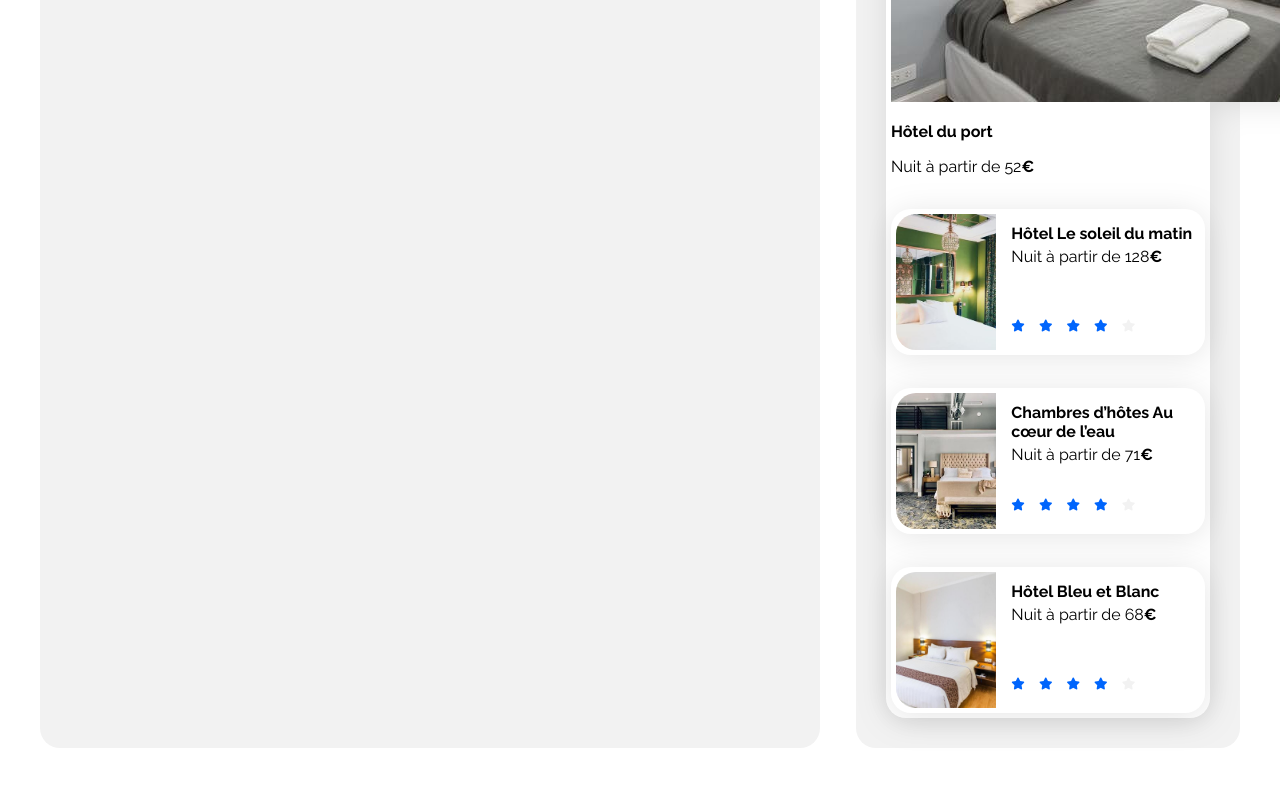
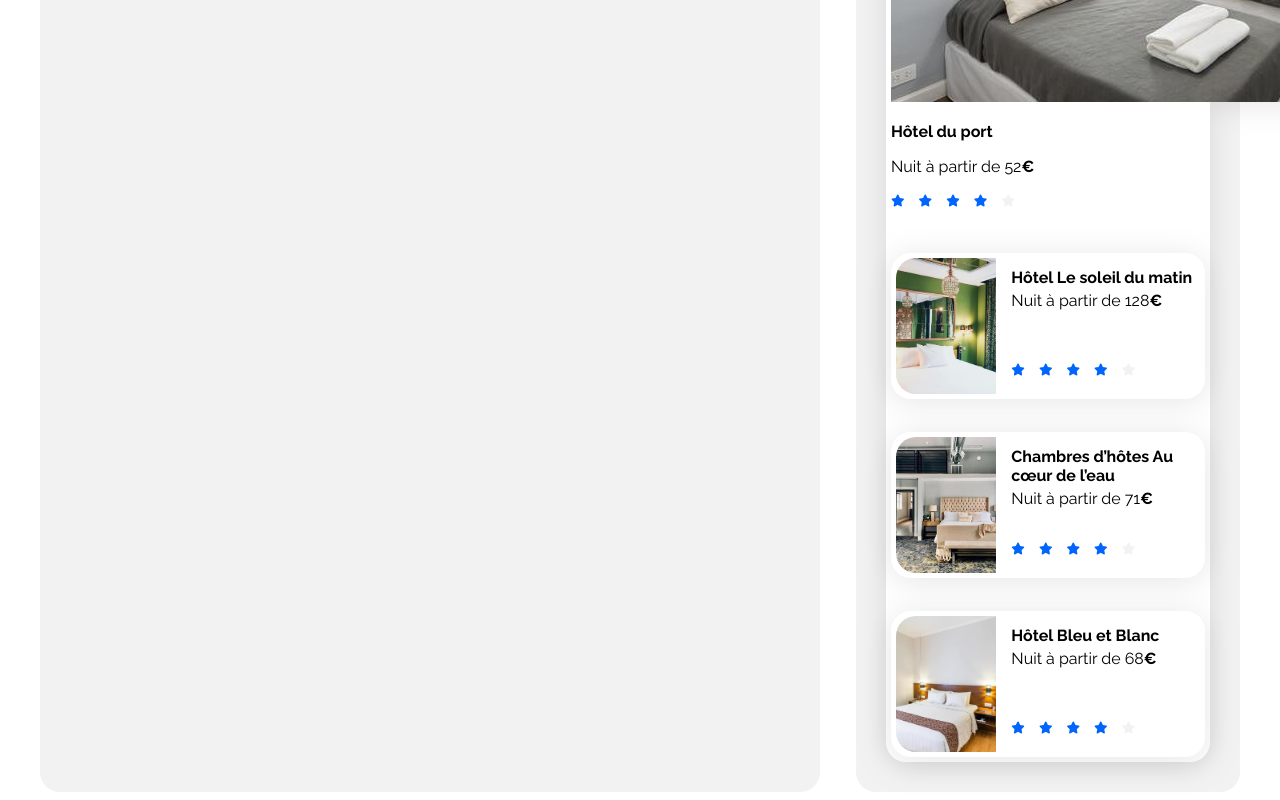
Before and after one commit to davscuderia/Booki, a plain HTML site: page index.html in a window 1280 px wide. Shown: the part 796-1596 px from the top of the page. Before the commit the page ends 1552 px from the top, so only its background shows below. Drawn offline with Linux system fonts and the light colour scheme.

Commit message:
ajout image hotel et notation

```diff
--- a/index.html
+++ b/index.html
@@ -79,6 +79,14 @@
                                         <h3 class="card-title">Hôtel du port</h3>
                                         <p class="card-subtitle">Nuit à partir de 52<span class="euro">€</span></p>
                                     </div>
+                                    <div class="card-rating">
+                                        <i class="fa-xs fa-solid fa-star" aria-hidden="true"></i>
+                                        <i class="fa-xs fa-solid fa-star" aria-hidden="true"></i>
+                                        <i class="fa-xs fa-solid fa-star" aria-hidden="true"></i>
+                                        <i class="fa-xs fa-solid fa-star" aria-hidden="true"></i>
+                                        <i class="fa-xs fa-solid fa-star neutral-star" aria-hidden="true"></i>
+                                        <span class="sr-only">Note de 4 sur 5</span>
+                                    </div>
                     <div class="populaires-cards">
                         <a href="#">
                             <article class="card">
```
